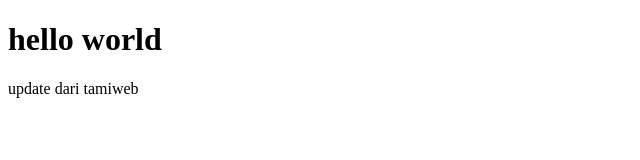
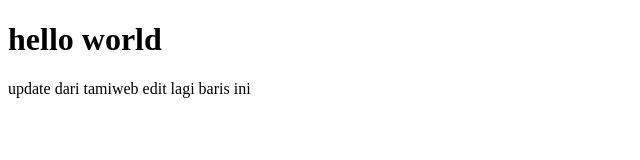
Before and after one commit to tamiweb/tamiweb.github.io, a plain HTML site: page index.html in a window 1280 px wide. Shown: the whole page, without its empty margins (0-640 px from the left). Drawn offline with Linux system fonts and the light colour scheme.

Commit message:
Update index.html
update kedua

```diff
--- a/index.html
+++ b/index.html
@@ -7,6 +7,6 @@
 </head>
   <body>
     <h1>hello world</h1>
-    <p>update dari tamiweb</p>
+    <p>update dari tamiweb edit lagi baris ini</p>
   </body>
 </html>
```
